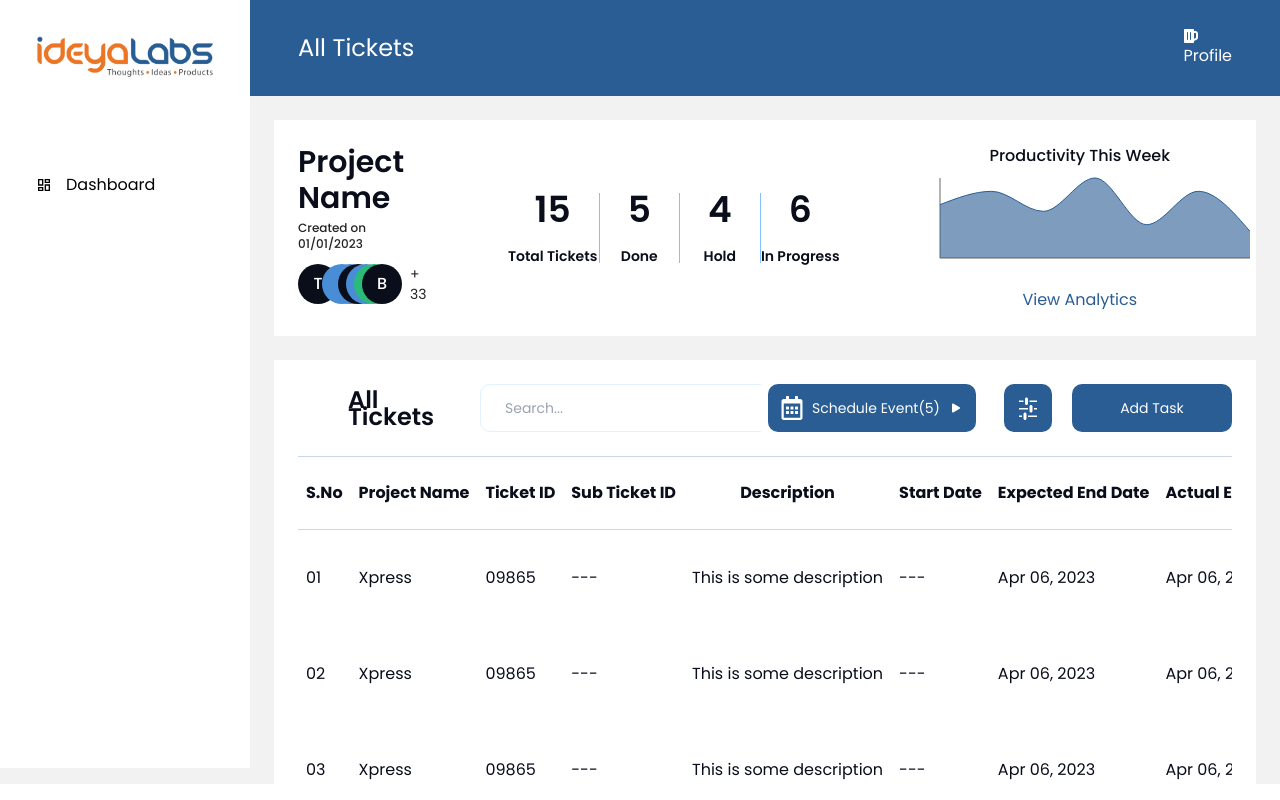
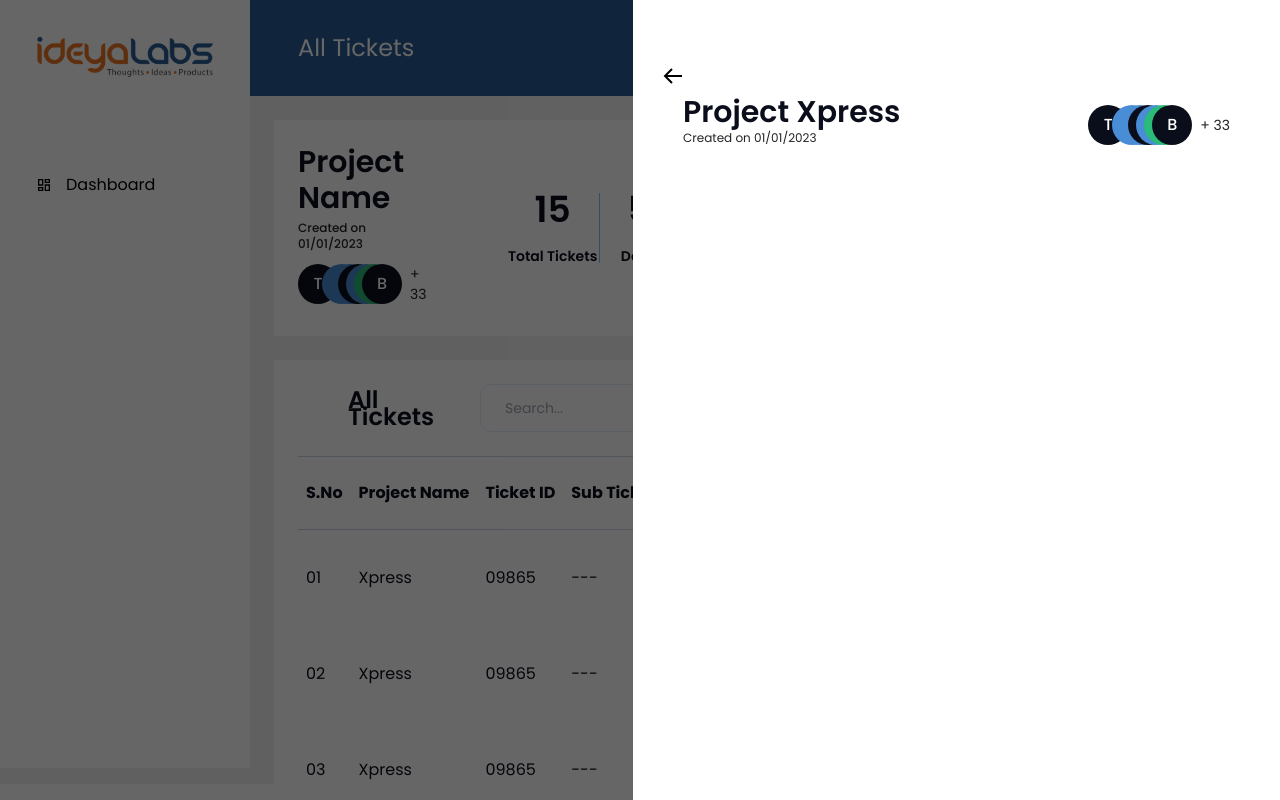
Before and after one commit to NikitaKavde24/iam, a React (Vite) app: page / in a window 1280 px wide. Built offline with nearby package versions, Linux system fonts and the light colour scheme.

Commit message:
added sidebar modal

```diff
--- a/src/Components/Atoms/FormFields/FileField.jsx
+++ b/src/Components/Atoms/FormFields/FileField.jsx
@@ -1,5 +1,5 @@
-import {HiPlus} from "react-icons/hi";
-const FileField = ({label,className}) => {
+import { HiPlus } from "react-icons/hi";
+const FileField = ({ label, className }) => {
   //for search field height if fixed width is auto it will be based on parent.
   return (
     <div className="relative flex flex-col">
@@ -7,8 +7,14 @@ const FileField = ({label,className}) => {
         {label}
       </label>
       <div
-        className={`flex pl-4 pt-5 pb-2 pr-2 h-[164px] border border-[#13182A] rounded-[10px] ${className}`}
-      ></div>
+        className={`flex flex-col items-center pl-4 pt-5 pb-2 pr-2 h-[164px] border border-[#13182A] rounded-[10px] ${className}`}
+      >
+        <div className="text-sm font-medium leading-[17px] text-iamgray-50">Upload Screenshots or Doc, PPT</div>
+        <div className="flex flex-col gap-[13px] justify-center items-center mt-3 h-[98px] w-[98px] rounded-[10px] border border-dashed border-iamblue-900">
+          <HiPlus className="h-7 w-7 text-iamblack"/>
+          <span className="text-sm font-medium leading-[17px] text-iamblack-50">Attach</span>
+        </div>
+      </div>
     </div>
   );
 };
--- /dev/null
+++ b/src/Components/Atoms/SideModal/SideModal.jsx
@@ -0,0 +1,55 @@
+import { AnimatePresence, motion } from "framer-motion";
+import { SideModalContainer } from "./SideModal.style";
+import { BiArrowBack } from "react-icons/bi";
+
+export default function SideModal({
+  isOpen = true,
+  isHeader = true,
+  headerText,
+  children,
+  onBack = () => {},
+}) {
+  return (
+    <AnimatePresence>
+      {isOpen && (
+        <SideModalContainer>
+          <motion.div
+            key="modal"
+            variants={variants}
+            animate="modalVisible"
+            initial="modalHidden"
+            exit="modalHidden"
+            onClick={(e) => {
+              e.stopPropagation();
+            }}
+            className="h-screen w-[647px] bg-iamwhite"
+          >
+            {/* Header */}
+            {isHeader && (
+              <div className="mt-16" onClick={onBack}>
+                <BiArrowBack className="h-6 w-6 ml-7" />
+              </div>
+            )}
+            <div>{children}</div>
+          </motion.div>
+        </SideModalContainer>
+      )}
+    </AnimatePresence>
+  );
+}
+
+const variants = {
+  modalHidden: { opacity: 0, transition: { duration: 0.2 } },
+  modalVisible: {
+    opacity: 1,
+    transition: { duration: 0.2 },
+  },
+  bgHidden: {
+    opacity: 0,
+    transition: { duration: 0.3 },
+  },
+  bgVisible: {
+    opacity: 1,
+    transition: { duration: 0.3 },
+  },
+};
--- /dev/null
+++ b/src/Components/Atoms/SideModal/SideModal.style.js
@@ -0,0 +1,16 @@
+import styled from "styled-components";
+
+const SideModalContainer = styled.div`
+  width: 100%;
+  height: 100vh;
+  position: fixed;
+  display: flex;
+  justify-content: end;
+  top: 0;
+  left: 0;
+  background: #00000099;
+  z-index: 40;
+  cursor: default;
+`;
+
+export { SideModalContainer };
--- /dev/null
+++ b/src/Components/Molecules/EditTicketModal/EditTicketModal.jsx
@@ -0,0 +1,110 @@
+import SideModal from "../../Atoms/SideModal/SideModal";
+import UserStack from "../UserStack/UserStack";
+
+export default function EditTicketModal({ isOpen, onBack = () => {} }) {
+  const Data = [
+    "cleverkitten",
+    "techguru23",
+    "naturelover88",
+    "musicjunkie12",
+    "bookworm42",
+    "foodiegalore",
+    "Bdventureseeker99",
+    "fitnessfanatic7",
+    "sanderlust22",
+    "rtofwords11",
+    "fleverkitten",
+    "techguru23",
+    "naturelover88",
+    "cleverkitten",
+    "techguru23",
+
+    "naturelover88",
+
+    "musicjunkie12",
+
+    "bookworm42",
+
+    "foodiegalore",
+
+    "adventureseeker99",
+
+    "fitnessfanatic7",
+
+    "wanderlust22",
+
+    "artofwords11",
+
+    "cleverkitten",
+
+    "techguru23",
+
+    "naturelover88",
+
+    "musicjunkie12",
+
+    "bookworm42",
+
+    "foodiegalore",
+
+    "adventureseeker99",
+
+    "fitnessfanatic7",
+
+    "wanderlust22",
+
+    "artofwords11",
+
+    "musicjunkie12",
+
+    "bookworm42",
+
+    "foodiegalore",
+
+    "adventureseeker99",
+
+    "fitnessfanatic7",
+
+    "wanderlust22",
+
+    "Wrtofwords11",
+  ];
+  return (
+    <SideModal isOpen={isOpen} onBack={onBack}>
+      <div className="flex flex-col mx-[50px] mt-4">
+        {/* row-1 */}
+        <div className="flex justify-between">
+          <div >
+            <div className="text-[30px] font-semibold text-left leading-[17px] text-iamblack">
+              Project Xpress
+            </div>
+            <div className="text-xs text-left leading-[17px] text-iamblack-50 mt-2">
+              Created on 01/01/2023
+            </div>
+          </div>
+
+          <UserStack usersData={Data} />
+        </div>
+
+        {/* row-2 */}
+        <div></div>
+        {/* row-3 */}
+        <div></div>
+        {/* row-4 */}
+        <div></div>
+        {/* row-5 */}
+        <div></div>
+        {/* row-6 */}
+        <div></div>
+        {/* row-7 */}
+        <div></div>
+        {/* row-8 */}
+        <div></div>
+        {/* row-9 */}
+        <div></div>
+        {/* row-10 */}
+        <div></div>
+      </div>
+    </SideModal>
+  );
+}
--- a/src/Pages/Dashboard/Dashboard.jsx
+++ b/src/Pages/Dashboard/Dashboard.jsx
@@ -16,6 +16,8 @@ import {
 import formatTaskData from "../../Helpers/formatTaskData";
 import TableHeader from "../../Components/Molecules/TableHeader/TableHeader";
 import { ImPencil } from "react-icons/im";
+import SideModal from "../../Components/Atoms/SideModal/SideModal";
+import EditTicketModal from "../../Components/Molecules/EditTicketModal/EditTicketModal";
 
 function Dashboard() {
   const [showCommentPanel, setShowCommentPannel] = useState(false);
@@ -54,7 +56,9 @@ function Dashboard() {
       column: "Comment",
       label: "Comment",
       cell: (row) => {
-        return <CommentButton data={row} CommentBody={<CommentCard data={row}/>} />;
+        return (
+          <CommentButton data={row} CommentBody={<CommentCard data={row} />} />
+        );
       },
     },
     {
@@ -226,6 +230,7 @@ function Dashboard() {
         <CustomAreaChart />
       </Card>
       <Card>
+       <EditTicketModal/>
         {/* table header start */}
         <TableHeader />
         {/* table header end */}
--- a/tailwind.config.js
+++ b/tailwind.config.js
@@ -13,7 +13,7 @@ export default {
         600: "#377EC7",
         700: "#11253B",
         800: "#040A0F",
-        900: "#000000",
+        900: "#98CAFF",
         950: "#000000",
       },
       iamgray: {
```
